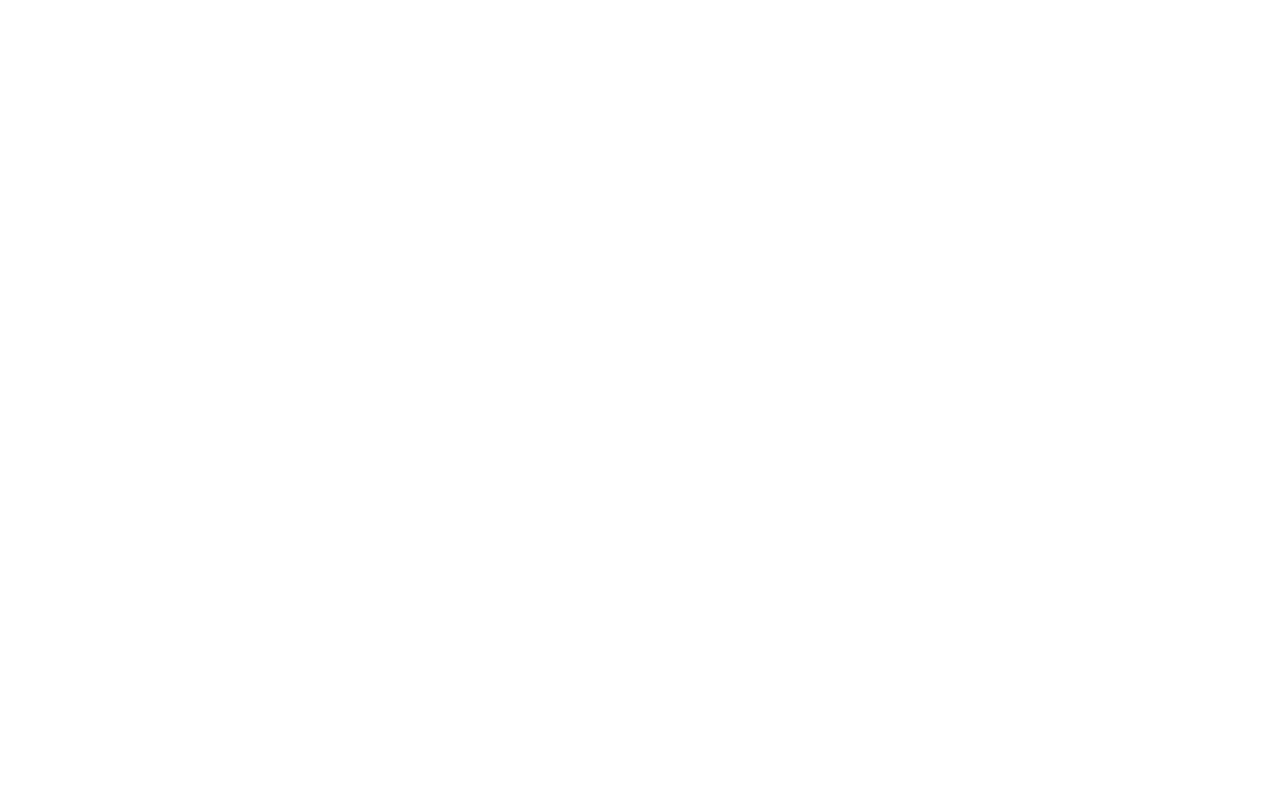
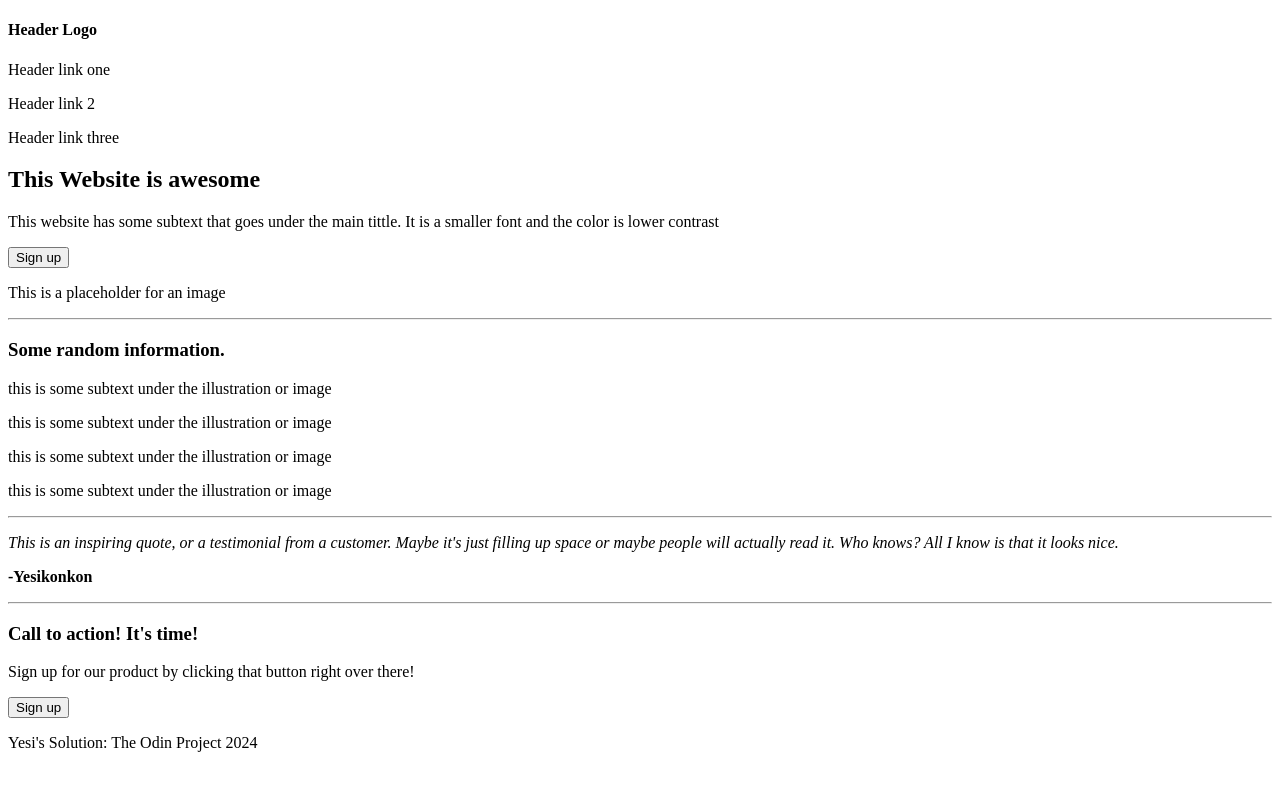
Before and after one commit to Yesy01/Landing-page-odin, a plain HTML site: page index.html in a window 1280 px wide. Drawn offline with Linux system fonts and the light colour scheme.

Commit message:
Created the framework.
I created the frame work for the landing page, so I can start adding the CSS styles.

```diff
--- a/index.html
+++ b/index.html
@@ -3,9 +3,43 @@
 <head>
     <meta charset="UTF-8">
     <meta name="viewport" content="width=device-width, initial-scale=1.0">
-    <title>Document</title>
+    <title>Landing Page</title>
 </head>
 <body>
+    <header>
+        <h4>Header Logo</h4>
+        <p>Header link one</p>
+        <p>Header link 2</p>
+        <p>Header link three</p>
+    </header>
+    <h2>This Website is awesome</h2>
+    <p>This website has some subtext that goes under the main tittle. It is a smaller font and the color is lower contrast </p>
+    <button type="button">Sign up</button>
+    <p>This is a placeholder for an image</p>
 
+    <hr>
+
+    <h3>Some random information.</h3>
+    <div class="rectangle1"></div>
+    <p>this is some subtext under the illustration or image</p>
+    <div class="rectangle2"></div>
+    <p>this is some subtext under the illustration or image</p>
+
+    <div class="rectangle3"></div>
+    <p>this is some subtext under the illustration or image</p>
+
+    <div class="rectangle4"></div>
+    <p>this is some subtext under the illustration or image</p>
+    <hr>
+    <p><em>This is an inspiring quote, or a testimonial from a customer. Maybe it's just filling up space or maybe people will actually read it. Who knows? All I know is that it looks nice.</em></p>
+    <p><strong>-Yesikonkon</strong></p>
+    <hr>
+    <div></div>
+    <h3>Call to action! It's time!</h3>
+    <p>Sign up for our product by clicking that button right over there!</p>
+    <button type="button">Sign up</button>
+    <footer>
+        <p>Yesi's Solution: The Odin Project 2024</p>
+    </footer>
 </body>
 </html>
```
